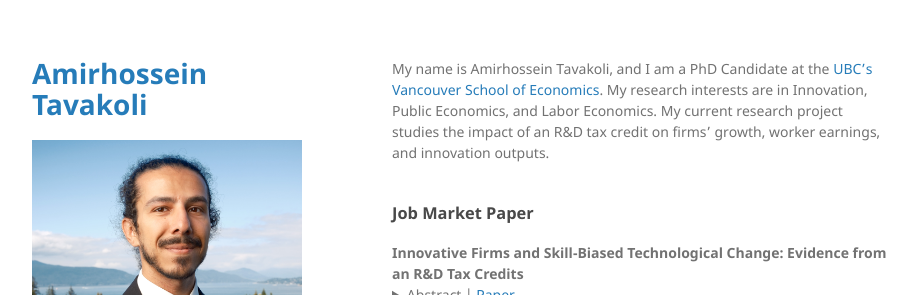
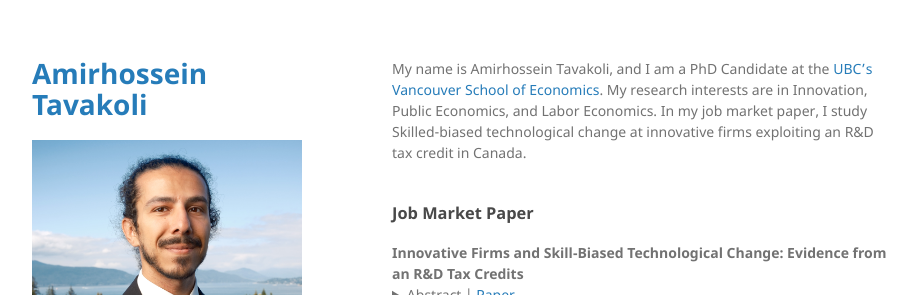
Before and after one commit to amirhosseintavakoli/amirhosseintavakoli.github.io, a Jekyll site: the page built from index.md, in a window 1280 px wide. Shown: the top 295 px of the page, without its empty margins (178-1096 px from the left). Built offline with Jekyll 4.4.1, drawn with Linux system fonts in a browser that asks for light colours; the repository's description, which GitHub fills in, is left out.

Commit message:
Update index.md

```diff
--- a/index.md
+++ b/index.md
@@ -2,8 +2,7 @@
 layout: default
 ---
 
-My name is Amirhossein Tavakoli, and I am a PhD Candidate at the [UBC's Vancouver School of Economics](https://economics.ubc.ca/). My research interests are in Innovation, Public Economics, and Labor Economics. My current research project studies the impact of an R&D tax credit on firms' growth, worker earnings, and innovation outputs.
-<br>
+My name is Amirhossein Tavakoli, and I am a PhD Candidate at the [UBC's Vancouver School of Economics](https://economics.ubc.ca/). My research interests are in Innovation, Public Economics, and Labor Economics. In my job market paper, I study Skilled-biased technological change at innovative firms exploiting an R&D tax credit in Canada.<br>
 <br>
 
 ### Job Market Paper
@@ -46,7 +45,7 @@ This paper assesses how corporate M&As affect firms’ investment in long-term c
 <b>What do one hundred million transactions tell us about demand elasticity of gasoline?</b>, with Mohammad Vesal, Mohammad H. Rahmati </p>
 <details><summary>Abstract | <a href="https://link.springer.com/article/10.1007/s00181-021-02122-3" target="_blank">Paper</a> </summary>
 <p style="margin-top:0.5em" align="justify">
-The price elasticity of gasoline demand is a key parameter in the evaluation of various policies. However, most of the literature uses aggregate data to identify this elasticity. Temporal and spatial aggregation make such elasticity estimates biased. We employ a unique dataset of all gasoline transactions in Iran during a 4-month period around an unexpected exogenous price change to identify that price elasticity. We also identify a significant withholding behaviour by consumers in response to anticipated price changes. The consumers reduce or postpone their purchases when they expect a decrease in prices. Controlling for date fixed effects would eliminate homogeneous withholding responses. However, heterogeneous responses to this anticipated price change would lead to an overestimation of price elasticity. After controlling for date, individual, and location fixed effects as well as the withholding behaviour, we estimate a robust significant price elasticity of − 0.085. Aggregation of the same data by week, month, and city yields an estimate of − 0.3, indicating a significant bias in earlier studies.</p>
+The price elasticity of gasoline demand is a key parameter in evaluating various policies. However, most of the literature uses aggregate data to identify this elasticity. Temporal and spatial aggregation make such elasticity estimates biased. We employ a unique dataset of all gasoline transactions in Iran during a 4-month period around an unexpected exogenous price change to identify that price elasticity. We also identify a significant withholding behaviour by consumers in response to anticipated price changes. The consumers reduce or postpone their purchases when they expect a price decrease. Controlling for date fixed effects would eliminate homogeneous withholding responses. However, heterogeneous responses to this anticipated price change would lead to overestimating price elasticity. After controlling for date, individual, and location fixed effects as well as the withholding behaviour, we estimate a robust significant price elasticity of − 0.085. Aggregation of the same data by week, month, and city yields an estimate of − 0.3, indicating a significant bias in earlier studies.</p>
 </details>
 
 <br>
```
